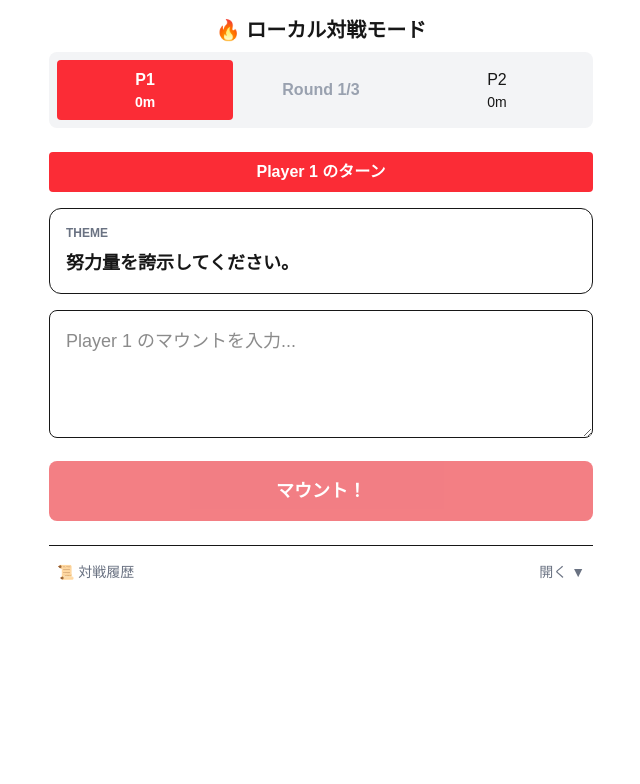
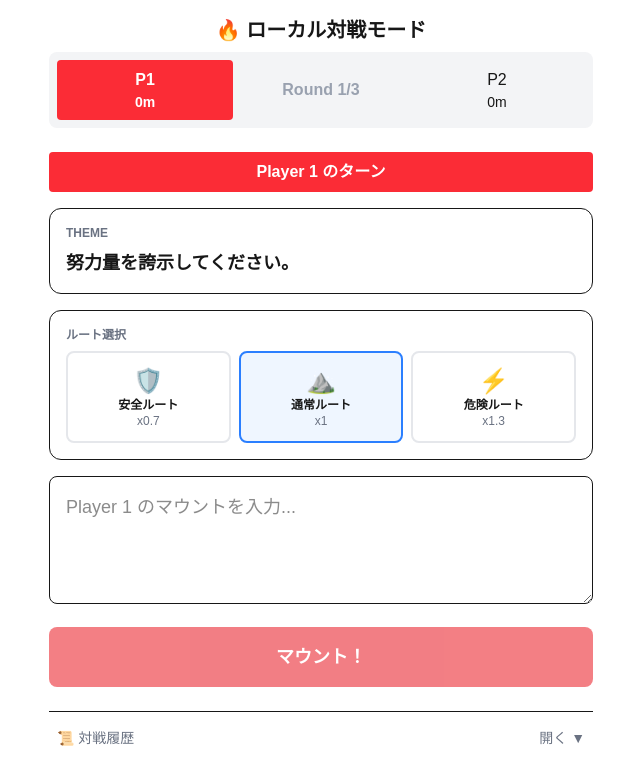
Before and after one commit to AliceWonerfulWorld/mounting_mountain, a Next.js app: page /versus/local in a window 1280 px wide. Shown: the top 784 px of the page, without its empty margins (319-959 px from the left). Built offline with nearby package versions, Linux system fonts and the light colour scheme.

Commit message:
feat: ローカル対戦モードのページを追加しました

```diff
--- a/src/app/versus/local/page.tsx
+++ b/src/app/versus/local/page.tsx
@@ -9,6 +9,8 @@ import { pickN } from "@/lib/random";
 import { createRounds } from "@/lib/game";
 import clsx from "clsx";
 import { updateStats } from "@/lib/achievementStore";
+import { ROUTES, getRoute, type RouteId } from "@/lib/solo/routes";
+import { computeFinalAltitude } from "@/lib/solo/score";
 
 
 type VersusState = GameState & {
@@ -16,6 +18,7 @@ type VersusState = GameState & {
     phase: "input" | "result" | "finished";
     lastResult: Round | undefined; // 直近の判定結果表示用
     roundWinner?: 0 | 1 | null; // 0: P1, 1: P2, null: 引き分け
+    selectedRoute: RouteId; // 現在のプレイヤーが選択したルート
 };
 
 export default function VersusLocalPage() {
@@ -42,6 +45,7 @@ export default function VersusLocalPage() {
             ],
             lastResult: undefined,
             roundWinner: undefined,
+            selectedRoute: "NORMAL",
         });
     }, []);
 
@@ -85,22 +89,46 @@ export default function VersusLocalPage() {
                 const player = next.players[next.currentPlayerIndex];
                 const round = player.rounds[next.roundIndex];
 
-                // 結果保存
+                // ルート情報取得
+                const route = getRoute(next.selectedRoute);
+
+                // 最終標高を計算（computeFinalAltitude を使用）
+                const scoreResult = computeFinalAltitude({
+                    baseAltitude: result.altitude,
+                    routeId: next.selectedRoute,
+                    routeMultiplier: route.multiplier,
+                    bonusAltitude: 0,
+                });
+
+                // 結果保存（ルート情報を追加）
                 round.inputText = text.trim();
-                round.result = result;
-                player.totalScore += result.altitude;
+                round.result = {
+                    ...result,
+                    routeId: next.selectedRoute,
+                    routeMultiplier: route.multiplier,
+                    finalAltitude: scoreResult.finalAltitude,
+                    didFall: scoreResult.didFall,
+                    fallReason: scoreResult.fallReason,
+                };
+
+                // totalScore は finalAltitude を加算
+                player.totalScore += scoreResult.finalAltitude;
 
                 // --- 称号判定 (ラウンド毎) ---
                 updateStats({
-                    highestAltitude: result.altitude,
-                    snowCount: result.altitude >= 6000 ? 1 : 0,
-                    everestCount: result.altitude >= 8000 ? 1 : 0,
+                    highestAltitude: scoreResult.finalAltitude,
+                    snowCount: scoreResult.finalAltitude >= 6000 ? 1 : 0,
+                    everestCount: scoreResult.finalAltitude >= 8000 ? 1 : 0,
                 });
 
-                // P2のターン終了時にラウンド勝者を判定
+                // P2のターン終了時にラウンド勝者を判定（finalAltitude 基準）
                 if (next.currentPlayerIndex === 1) {
-                    const p1Alt = next.players[0].rounds[next.roundIndex].result?.altitude || 0;
-                    const p2Alt = next.players[1].rounds[next.roundIndex].result?.altitude || 0;
+                    const p1Alt = next.players[0].rounds[next.roundIndex].result?.finalAltitude
+                        ?? next.players[0].rounds[next.roundIndex].result?.altitude
+                        ?? 0;
+                    const p2Alt = next.players[1].rounds[next.roundIndex].result?.finalAltitude
+                        ?? next.players[1].rounds[next.roundIndex].result?.altitude
+                        ?? 0;
 
                     if (p1Alt > p2Alt) {
                         next.roundWinner = 0;
@@ -193,6 +221,7 @@ export default function VersusLocalPage() {
             ],
             lastResult: undefined,
             roundWinner: undefined,
+            selectedRoute: "NORMAL",
         });
         setText("");
     }
@@ -264,6 +293,29 @@ export default function VersusLocalPage() {
                         <div className="text-lg font-bold">{currentRound.prompt}</div>
                     </div>
 
+                    {/* ルート選択 */}
+                    <div className="bg-white dark:bg-zinc-900 border rounded-xl p-4 space-y-2">
+                        <div className="text-xs text-gray-500 uppercase font-bold">ルート選択</div>
+                        <div className="grid grid-cols-3 gap-2">
+                            {ROUTES.map(route => (
+                                <button
+                                    key={route.id}
+                                    onClick={() => setGame(prev => prev ? { ...prev, selectedRoute: route.id } : null)}
+                                    className={clsx(
+                                        "p-3 rounded-lg border-2 transition-all",
+                                        game.selectedRoute === route.id
+                                            ? "border-blue-500 bg-blue-50 dark:bg-blue-900/30"
+                                            : "border-gray-200 hover:border-gray-300"
+                                    )}
+                                >
+                                    <div className="text-2xl">{route.emoji}</div>
+                                    <div className="text-xs font-bold">{route.label}</div>
+                                    <div className="text-xs text-gray-500">x{route.multiplier}</div>
+                                </button>
+                            ))}
+                        </div>
+                    </div>
+
                     <textarea
                         className="w-full min-h-32 rounded-lg border p-4 text-lg focus:ring-2 outline-none"
                         placeholder={`${currentPlayer.name} のマウントを入力...`}
@@ -303,6 +355,27 @@ export default function VersusLocalPage() {
                             ))}
                         </div>
                     </div>
+
+                    {/* ルート情報 */}
+                    {game.lastResult.result.routeId && (
+                        <div className="text-sm text-gray-600 dark:text-gray-400">
+                            <span className="font-bold">ルート:</span> {getRoute(game.lastResult.result.routeId).emoji} {getRoute(game.lastResult.result.routeId).label}
+                        </div>
+                    )}
+
+                    {/* 滑落表示 */}
+                    {game.lastResult.result.didFall && (
+                        <div className="bg-red-100 dark:bg-red-900/30 p-3 rounded-lg border border-red-300 dark:border-red-700">
+                            <div className="text-red-700 dark:text-red-300 font-bold text-center">⚠️ 滑落！（2000m固定）</div>
+                        </div>
+                    )}
+
+                    {/* 最終標高 */}
+                    {game.lastResult.result.finalAltitude !== undefined && (
+                        <div className="text-sm text-gray-600 dark:text-gray-400">
+                            <span className="font-bold">最終標高:</span> {game.lastResult.result.finalAltitude}m
+                        </div>
+                    )}
 
                     {/* ラウンド勝者表示（P2のターン時のみ） */}
                     {game.currentPlayerIndex === 1 && game.roundWinner !== undefined && (
```
